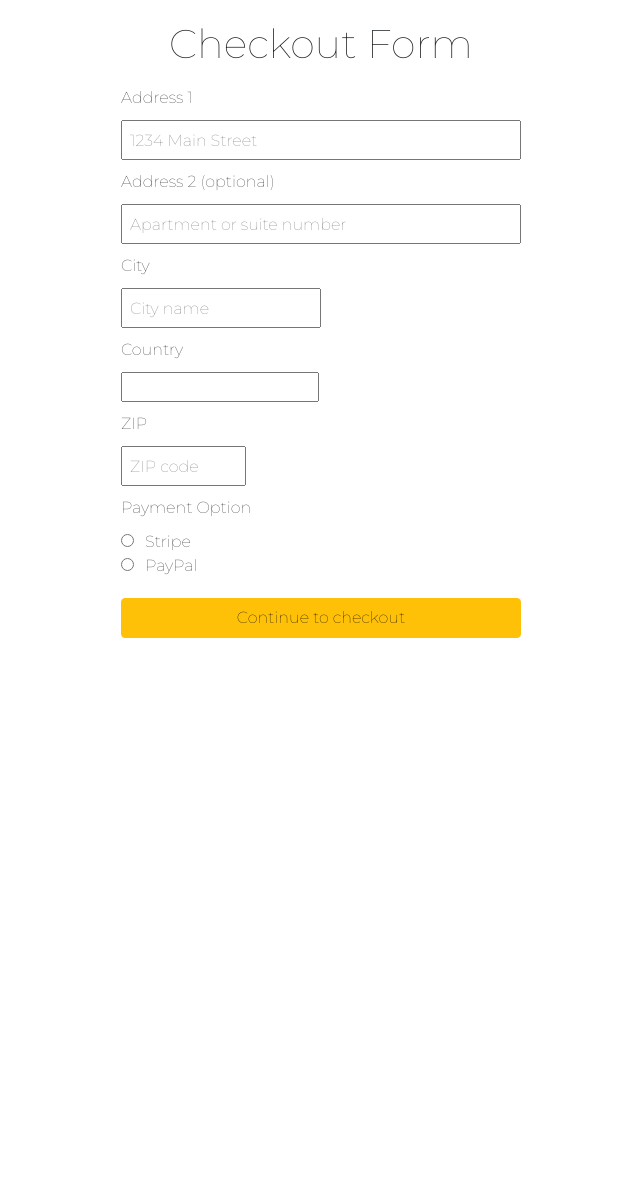
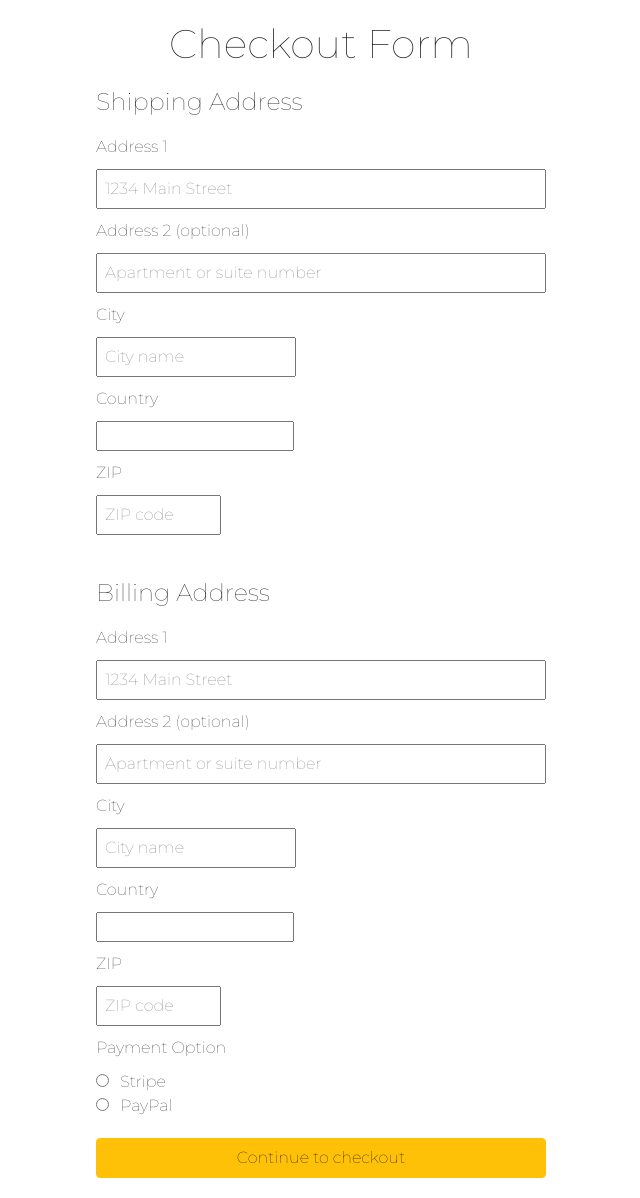
Before and after one commit to daoyeyemi/oyeda-ecom, a Django app: page /checkout/ in a window 1280 px wide; the page is wider, and only the part inside the window is pictured. Shown: the part 50-1248 px from the top of that part, without its empty margins (319-959 px from the left). Before the commit the page ends 688 px from the top of that part, so only its background shows below. Run offline with Django 3.2, Linux system fonts and the light colour scheme; some libraries are stand-ins or nearby versions.

Commit message:
finally got post method of ChekoutView class to work

```diff
--- a/oyeda/forms.py
+++ b/oyeda/forms.py
@@ -15,10 +15,16 @@ class CreateUser(UserCreationForm):
         fields = ['first_name', 'last_name', 'username', 'email', 'password1', 'password2']
 
 class CheckoutForm(forms.Form):
-    street_address = forms.CharField(required=True)
-    street_address_2 = forms.CharField(required=False)
-    city = forms.CharField(required=True)
-    zip = forms.IntegerField(required=True)
-    country = CountryField(blank_label='(Select country)').formfield(
+    shipping_street_address = forms.CharField(required=True)
+    shipping_street_address_2 = forms.CharField(required=False)
+    shipping_city = forms.CharField(required=True)
+    shipping_zip = forms.IntegerField(required=True)
+    shipping_country = CountryField(blank_label='(Select country)').formfield(
+        widget=CountrySelectWidget(attrs={ 'class' : 'country-select' }))
+    billing_street_address = forms.CharField(required=True)
+    billing_street_address_2 = forms.CharField(required=False)
+    billing_city = forms.CharField(required=True)
+    billing_zip = forms.IntegerField(required=True)
+    billing_country = CountryField(blank_label='(Select country)').formfield(
         widget=CountrySelectWidget(attrs={ 'class' : 'country-select' }))
     payment_option = forms.ChoiceField(widget=forms.RadioSelect, choices=PAYMENT_CHOICES)
--- a/oyeda/views.py
+++ b/oyeda/views.py
@@ -21,6 +21,43 @@ class CheckoutView(View):
         context = {
             'form' : form,
             'payment_choices' : payment_choices
+        }
+
+        return render(request, 'checkout.html', context)
+
+    def post(self, request):
+
+        if request.method == 'POST':
+            shipping_address1 = request.POST.get('shipping-address1')
+            shipping_address2 = request.POST.get('shipping-address2')
+            shipping_city = request.POST.get('shipping-city')
+            shipping_zip = request.POST.get('shipping-zip')
+            billing_address1 = request.POST.get('billing-address1')
+            billing_address2 = request.POST.get('billing-address2')
+            billing_city = request.POST.get('billing-city')
+            billing_zip = request.POST.get('billing-zip')
+
+            print(shipping_address1)
+            print(shipping_address2)
+            print(shipping_city)
+            print(shipping_zip)
+
+            form = CheckoutForm(request.POST)
+
+            try:
+                if form.is_valid():
+
+                    shipping_country = form.cleaned_data.get('shipping_country')
+                    billing_country = form.cleaned_data.get('billing_country')
+                    print(shipping_country)
+                    print(billing_country)
+                    form.save()
+
+            except ObjectDoesNotExist:
+                return redirect("oyeda:order-summary")
+
+        context = {
+
         }
 
         return render(request, 'checkout.html', context)
@@ -55,9 +92,6 @@ def user_logout(request):
     print('Hell yeahhhhhhh')
     # return redirect('oyeda:login')
     return render(request, 'home.html')
-
-def checkout(request):
-    return render(request, 'checkout.html')
 
 def order_summary(request):
     return render(request, 'order-summary.html')
--- a/templates/checkout.html
+++ b/templates/checkout.html
@@ -2,30 +2,32 @@
 
 {% block content %}
     <h1 style="text-align: center; margin-top: 20px;">Checkout Form</h1>
-    <form method="POST" style="text-align: left; width: 400px; margin-left: auto; margin-right: auto;">
+
+    <form method="POST" action="{% url 'oyeda:checkout' %}" style="text-align: left; width: 450px; margin-left: auto; margin-right: auto;">
         {% csrf_token %}
+        <h4 style="margin-top: 20px;">Shipping Address</h4>
         <div>
             <label style="margin: 10px 0px 10px 0px;">Address 1</label>
             <div>
-                <input class="checkout-input" style="height: 40px; width: 100%; padding-left: 7px;" type="text" placeholder="1234 Main Street" required/>
+                <input class="checkout-input" style="height: 40px; width: 100%; padding-left: 7px;" type="text" name="shipping-address1" placeholder="1234 Main Street" required/>
             </div>
         </div>
         <div>
             <label style="margin: 10px 0px 10px 0px;">Address 2 (optional)</label>
             <div>
-                <input class="checkout-input" style="height: 40px; width: 100%; padding-left: 7px;" type="text" placeholder="Apartment or suite number" required/>
+                <input class="checkout-input" style="height: 40px; width: 100%; padding-left: 7px;" type="text" name="shipping-address2" placeholder="Apartment or suite number" />
             </div>
         </div>
         <div>
             <label style="margin: 10px 0px 10px 0px;">City</label>
             <div>
-                <input class="checkout-input" style="height: 40px; width: 200px; padding-left: 7px;" type="text" placeholder="City name" required/>
+                <input class="checkout-input" style="height: 40px; width: 200px; padding-left: 7px;" type="text" name="shipping-city" placeholder="City name" required/>
             </div>
         <div>
             <label style="margin: 10px 0px 10px 0px;">Country</label>
             <div>
                 <!-- <select style="height: 40px; padding-left: 7px; width: 175px;"> -->
-                    {{ form.country }}
+                    {{ form.shipping_country }}
                 <!-- </select> -->
 
                     <!-- <option selected>AAAAA</option>
@@ -36,14 +38,52 @@
         <div>
             <label style="margin: 10px 0px 10px 0px;">ZIP</label>
             <div>
-                <input class="checkout-input" style="height: 40px; width: 125px; padding-left: 7px;" placeholder="ZIP code" type="text" required/>
+                <input class="checkout-input" style="height: 40px; width: 125px; padding-left: 7px;" placeholder="ZIP code" name="shipping-zip" type="text" required/>
+            </div>
+        </div>
+        <br>
+        <h4 style="margin-top: 20px;">Billing Address</h4>
+        <div>
+            <label style="margin: 10px 0px 10px 0px;">Address 1</label>
+            <div>
+                <input class="checkout-input" style="height: 40px; width: 100%; padding-left: 7px;" type="text" name="billing-address1" placeholder="1234 Main Street" required/>
+            </div>
+        </div>
+        <div>
+            <label style="margin: 10px 0px 10px 0px;">Address 2 (optional)</label>
+            <div>
+                <input class="checkout-input" style="height: 40px; width: 100%; padding-left: 7px;" type="text" name="billing-address2" placeholder="Apartment or suite number" />
+            </div>
+        </div>
+        <div>
+            <label style="margin: 10px 0px 10px 0px;">City</label>
+            <div>
+                <input class="checkout-input" style="height: 40px; width: 200px; padding-left: 7px;" type="text" name="billing-city" placeholder="City name" required/>
+            </div>
+        <div>
+        <div>
+            <label style="margin: 10px 0px 10px 0px;">Country</label>
+            <div>
+                <!-- <select style="height: 40px; padding-left: 7px; width: 175px;"> -->
+                    {{ form.billing_country }}
+                <!-- </select> -->
+
+                    <!-- <option selected>AAAAA</option>
+                    <option>SSSSS</option>
+                    <option>DDDDD</option> -->
+            </div>
+        </div>
+        <div>
+            <label style="margin: 10px 0px 10px 0px;">ZIP</label>
+            <div>
+                <input class="checkout-input" style="height: 40px; width: 125px; padding-left: 7px;" placeholder="ZIP code" name="billing-zip" type="text" required/>
             </div>
         </div>
         <div>
             <label style="margin: 10px 0px 10px 0px;">Payment Option</label>
             {% for value, name in payment_choices %}
                 <div>
-                    <input type="radio" name='payment_option' value="{{ value }}" />
+                    <input name='payment_option' value="{{ value }}" type="radio" required>
                     <label style="margin-left: 7px;">{{ name }}</label>
                 </div>
             {% endfor %}
@@ -51,8 +91,6 @@
         <input style="margin: 20px 0px 20px 0px; width: 100%; height: 40px;" type="submit" value="Continue to checkout" class="btn btn-warning"  />
     </form>
 
-
-
 {% endblock %}
 
 {% block footer %}
```
